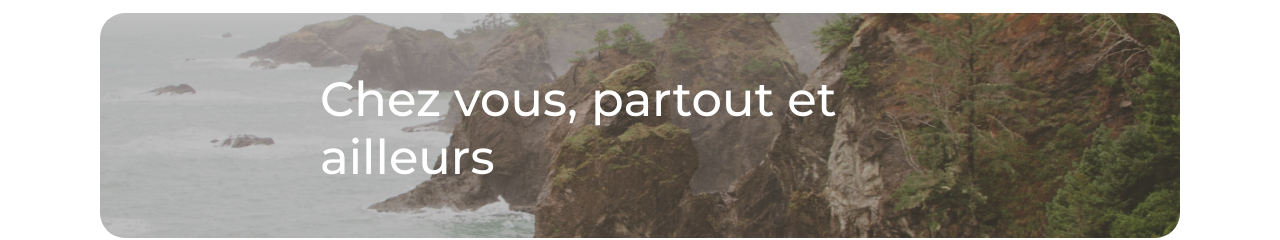
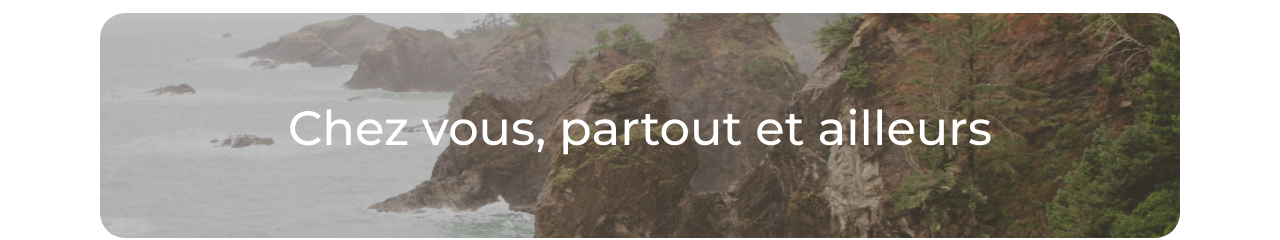
Before and after one commit to multumInParvo/OCP8_kasa_react, a React (Create React App) app: page / in a window 1280 px wide. Shown: the part 135-375 px from the top of the page. Built offline with nearby package versions, Linux system fonts and the light colour scheme.

Commit message:
fixed banner title for desktop

```diff
--- a/src/styles/Banner.css
+++ b/src/styles/Banner.css
@@ -16,12 +16,14 @@
     margin: 0;
     position: absolute;
     z-index: 1;
+    width: 75%;
     top: 50%;
     left: 50%;
     transform: translate(-50%, -50%);
     font-size: 48px;
     font-weight: 500;
     color: #FFFFFF;
+    text-align: center;
 }
 
 @media (max-width: 768px) {
@@ -38,6 +40,5 @@
         width: 80%;
         text-align: center;
         font-size: 24px;
-
     }
 }
```
